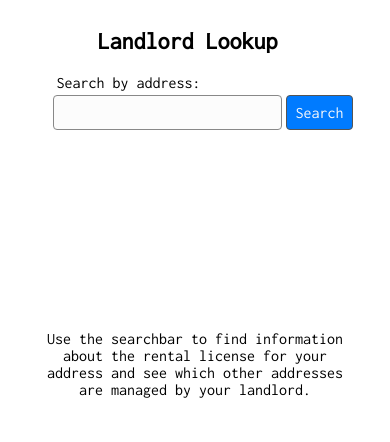
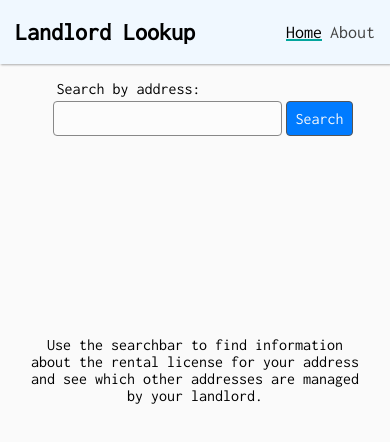
Before and after one commit to mpls-landlord-db/landlord-lookup, a Nuxt app: page / in a window 390 px wide. Shown: the top 442 px of the page. Built offline with nearby package versions, Linux system fonts and the light colour scheme.

Commit message:
Feature/navbar (#22)
* WIP - have working responsive navbar component

* WIP - added links and link styling

```diff
--- a/assets/scss/_elements.scss
+++ b/assets/scss/_elements.scss
@@ -10,3 +10,19 @@ ul {
   list-style: none;
   padding: 0;
 }
+
+a,
+.nuxt-link,
+.nuxt-link-active,
+.nuxt-link-exact-active {
+  color: #444;
+  text-decoration: none;
+}
+
+.nuxt-link-active,
+.nuxt-link-exact-active {
+  color: black;
+  text-decoration-line: underline;
+  text-decoration-thickness: 2px;
+  text-decoration-color: #03a59d;
+}
--- /dev/null
+++ b/components/the-navbar.vue
@@ -0,0 +1,55 @@
+<template>
+  <nav class="navbar">
+    <div class="container-fluid">
+      <div class="row">
+        <div class="col offset-md-1 offset-0 col-12 col-md-10">
+          <nav class="navbar__content">
+            <section class="title">
+              <nuxt-link exact class="navlink" to="/">Landlord Lookup</nuxt-link>
+            </section>
+            <section class="links">
+              <nuxt-link class="navlink" exact to="/">Home</nuxt-link>
+              <nuxt-link class="navlink" exact to="/about">About</nuxt-link>
+            </section>
+          </nav>
+        </div>
+      </div>
+    </div>
+  </nav>
+</template>
+
+<script>
+export default {
+
+}
+</script>
+
+<style lang="scss">
+.navbar {
+  height: 100%;
+  display: flex;
+  align-items: center;
+  background: aliceblue;
+  box-shadow: 1px 1px 2px #aaa;
+  &__content {
+    height: 100%;
+    display: flex;
+    align-items: center;
+    justify-content: space-between;
+    .title {
+      .navlink {
+        font-size: 1.5rem;
+        font-weight: 700;
+        text-decoration: none;
+        color: black;
+      }
+    }
+    .links {
+      .navlink {
+        margin-left: .5rem;
+        font-size: 1.125rem;
+      }
+    }
+  }
+}
+</style>
--- a/layouts/default.vue
+++ b/layouts/default.vue
@@ -1,14 +1,91 @@
 <template>
-  <div class="container-fluid">
-    <div class="row">
-      <div class="col offset-md-1 offset-0 col-12 col-md-10">
-        <nuxt />
+  <div class="layout" :class="{ 'layout--is-scrolled' : scrollY > 40 }">
+
+    <div class="navbar-wrapper">
+      <TheNavbar />
+    </div>
+
+    <div class="main-content-wrapper">
+      <div class="container-fluid">
+        <div class="row">
+          <div class="col offset-md-1 offset-0 col-12 col-md-10">
+            <nuxt />
+          </div>
+        </div>
       </div>
     </div>
 
   </div>
 </template>
 
-<style>
+<script>
+import TheNavbar from '@/components/the-navbar'
+export default {
+  components: {
+    TheNavbar,
+  },
+  data() {
+    return {
+      scrollY: 0,
+    }
+  },
+  mounted() {
+    this.syncScrollY()
+    window.addEventListener('scroll', this.syncScrollY)
+  },
+  beforeDestroy() {
+    window.removeEventListener('scroll', this.syncScrollY)
+  },
+  methods: {
+    syncScrollY() {
+      this.scrollY = window.scrollY
+    }
+  },
+}
+</script>
 
+<style lang="scss">
+
+$navbar-height: 64px;
+$navbar-height-scrolled: 32px;
+
+.layout {
+  position: absolute;
+  top: 0;
+  left: 0;
+  height: 100%;
+  width: 100%;
+
+  .navbar-wrapper {
+    position: fixed;
+    top: 0;
+    left: 0;
+    z-index: 2000;
+    width: 100%;
+    margin: 0;
+    height: $navbar-height;
+    transition: all .1s ease-in-out;
+  }
+
+  .main-content-wrapper {
+    background: #fafafa;
+    margin-top: $navbar-height;
+    width: 100%;
+    min-height: calc(100% - #{$navbar-height});
+    transition: all .1s ease-in-out;
+  }
+
+  &--is-scrolled {
+
+    .navbar-wrapper {
+      height: $navbar-height-scrolled;
+    }
+
+    .main-content-wrapper {
+      margin-top: $navbar-height-scrolled;
+      min-height: calc(100% - #{$navbar-height-scrolled});
+    }
+
+  }
+}
 </style>
--- a/pages/index.vue
+++ b/pages/index.vue
@@ -1,9 +1,9 @@
 <template>
   <section class="container-fluid">
-    <div class="row align-items-end mb-3">
-      <div class="col-12 col-sm-6 d-flex justify-content-sm-start justify-content-center pl-0">
+    <div class="row align-items-end my-3">
+      <!-- <div class="col-12 col-sm-6 d-flex justify-content-sm-start justify-content-center pl-0">
         <h1>Landlord Lookup</h1>
-      </div>
+      </div> -->
       <div class="col-xs-12 col-sm-6 d-flex justify-content-sm-end justify-content-center pr-0">
         <TheAddressSearchbar label="Search by address:" @submit="onSubmit" v-model="addrSearch" />
       </div>
```
